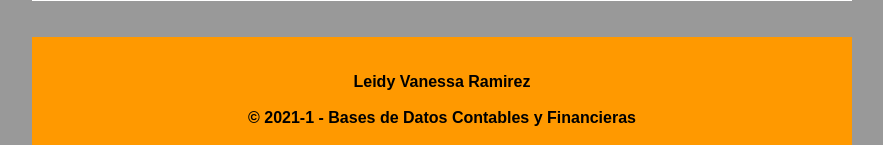
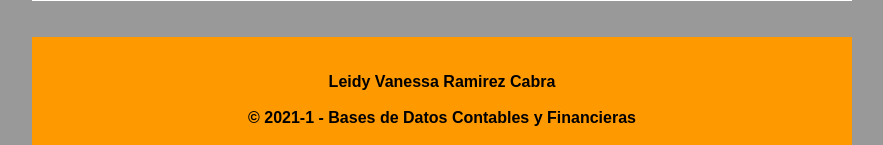
Before and after one commit to VANESSA27RC/kardex, a PHP site: page / in a window 1280 px wide. Shown: the part 709-854 px from the top of the page, without its empty margins (198-1081 px from the left). Run offline with PHP 8.4, Linux system fonts and the light colour scheme; a stand-in replaces the project's code that opens the database connection.

Commit message:
se cambio el pie de pagina

```diff
--- a/x_pie.php
+++ b/x_pie.php
@@ -2,7 +2,7 @@
 <tr>
 	<td width="100%" align="center">
 		<br /><br />
-		<strong>Leidy Vanessa Ramirez</strong>
+		<strong>Leidy Vanessa Ramirez Cabra</strong>
 		<br /><br />
 		<strong>&copy; 2021-1 - Bases de Datos Contables y Financieras</strong>
 		<br /><br />
```
